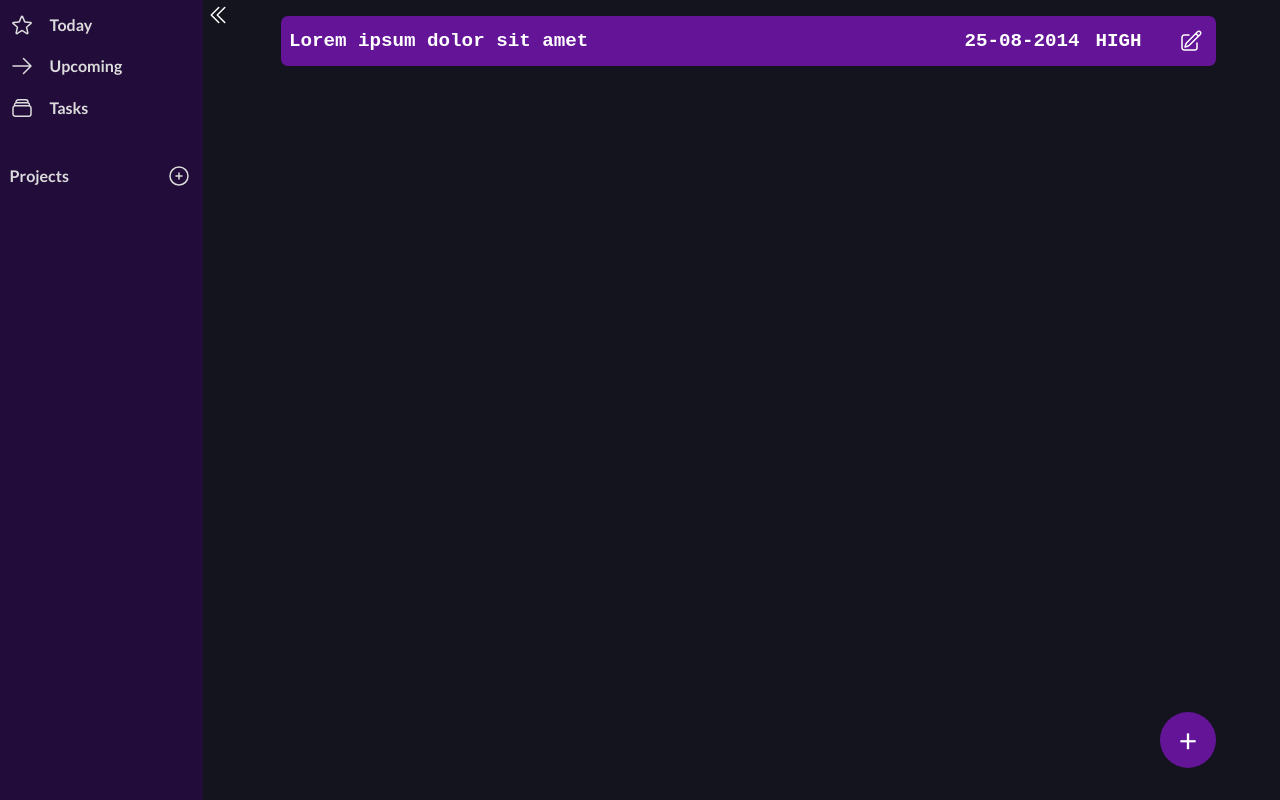
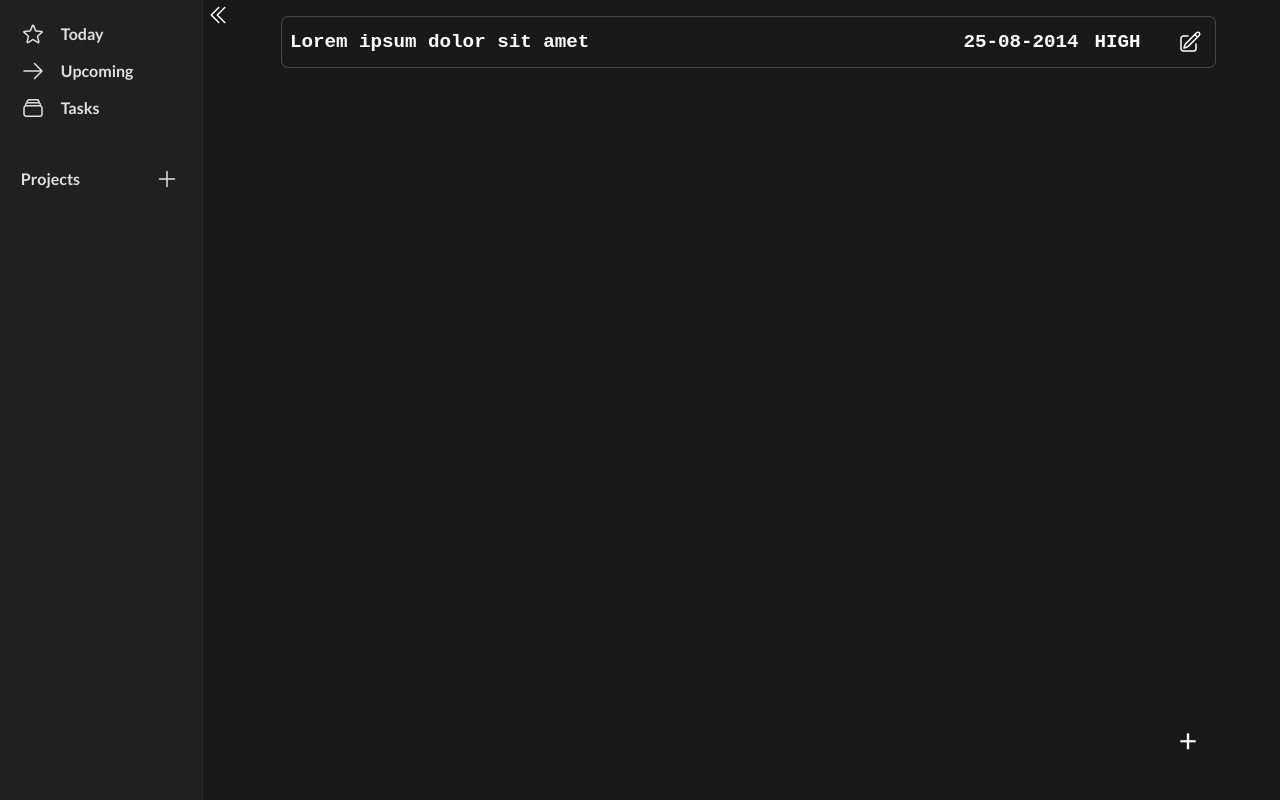
Before and after one commit to Suqbs/todo-list, a website built with webpack: page src/template.html in a window 1280 px wide. Built offline with nearby package versions, Linux system fonts and the light colour scheme.

Commit message:
Change styling

```diff
--- a/src/styles.css
+++ b/src/styles.css
@@ -76,35 +76,38 @@ figcaption {
   --maxWidthforTexts: 65ch;
   --light-weight: 300;
 
+  /* Background Color */
+  --bg-color: rgb(25, 25, 25); /* Charcoal Black */
+
   /* Sidebar Colors */
-  --sidebar-font-color: rgb(220, 220, 220);
-  --sidebar-bg-color: rgb(34, 12, 58);
-  --sidebar-bg-color-hover: rgb(100, 40, 130);
+  --sidebar-font-color: #e0e0e0; /* Light Gray */
+  --sidebar-bg-color: rgb(32, 32, 32); /* Electric Blue */
+  --sidebar-bg-color-hover: rgb(44, 44, 44); /* Darker Electric Blue */
 
   /* Note Header Colors */
-  --note-header-font-color: rgb(255, 255, 255);
-  --note-header-bg-color: rgb(100, 20, 150);
+  --note-header-font-color: white; /* Charcoal Black */
+  --note-header-bg-color: transparent; /* Deep Purple */
+  --note-header-bg-color-hover: rgb(38, 38, 38); /* Darker Deep Purple */
 
   /* Note Body Colors */
-  --note-body-bg-color: rgb(140, 60, 200);
-  --note-body-font-color: rgb(235, 224, 224);
+  --note-body-bg-color: rgb(38, 38, 38);  /* Dark Gray */
+  --note-body-font-color: #e0e0e0; /* Light Gray */
 
-  /* Background Colors */
-  --bg-color: rgb(20, 20, 30);
-
-  /* Icon Colors */
-  --menu-icon-color: rgb(255, 255, 255);
-  --menu-icon-hover: rgb(63, 64, 71);
-  --plus-button-color: rgb(100, 20, 150);
-  --plus-button-color-hover: rgb(138, 28, 206);
+  /* Icon / Button Colors */
+  --menu-icon-color: white; /* Cyan */
+  --menu-icon-hover: rgb(44, 44, 44); /* Darker Cyan */
+  --plus-button-color: transparent; /* Deep Purple */
+  --plus-button-color-hover: rgb(44, 44, 44); /* Darker Deep Purple */
+  --project-add-button-bg-color: rgb(67, 67, 67); /* Transparent Electric Blue */
+  --edit-todo-button-bg-color-hover: rgb(50, 50, 50); /* Transparent Deep Purple */
 
   /* Dialog Colors */
-  --dialog-bg: rgb(59, 68, 75);
-  --dialog-font-color: rgb(255, 255, 255);
-  --dialog-fiels-bg-color: rgb(54, 69, 79);
-  --dialog-fiels-bg-color-hover: rgba(237, 234, 224, 0.712);
-  --dialog-button-bg-color: rgb(100, 20, 150);
-  --dialog-button-bg-color-hover: rgb(138, 28, 206);
+  --dialog-bg: #2f3438; /* Charcoal Black */
+  --dialog-font-color: #e0e0e0; /* Light Gray */
+  --dialog-fiels-bg-color: #373c3f; /* Dark Gray */
+  --dialog-fiels-bg-color-hover: #373c3f; /* Slightly Lighter Gray */
+  --dialog-button-bg-color: #373c3f; /* Electric Blue */
+  --dialog-button-bg-color-hover: #3f4448; /* Darker Electric Blue */
 }
 
 html {
@@ -138,6 +141,7 @@ main {
 .wrap-collapsible {
   /* max-width: var(--maxWidthforTexts); */
   margin-block-end: 1rem;
+  /* border: 2px solid rgb(51, 51, 51); */
 }
 
 .collapsible-content {
@@ -154,9 +158,9 @@ main {
   max-height: 100vh;
 }
 
-.toggle:checked + .lbl-toggle::before {
-  transform: rotate(90deg) translateX(-3px);
-}
+/* .toggle:checked + .lbl-toggle .is-todo-open svg {
+  transform: rotate(90deg);
+} */
 
 .toggle:checked + .lbl-toggle {
   border-bottom-right-radius: 0;
@@ -179,14 +183,19 @@ main {
   justify-content: space-between;
   flex-wrap: wrap;
   gap: 1rem;
+  /* box-shadow: rgba(255, 255, 255, 0.2) 0px 0px 0px 1px inset, rgba(0, 0, 0, 0.9) 0px 0px 0px 1px; */
+  border: 1px solid rgba(255, 255, 255, 0.2);
+  border-radius: 7px;
 
   color: var(--note-header-font-color);
   background: var(--note-header-bg-color);
 
   cursor: pointer;
+  transition: all 0.25s ease-out;
 
-  border-radius: 7px;
-  transition: all 0.25s ease-out;
+  &:hover {
+    background-color: var(--note-header-bg-color-hover);
+  }
 }
 
 /* Sidebar */
@@ -227,8 +236,10 @@ main {
   top: 0;
   left: 0;
   padding: 0.5rem 0.3rem;
-  overflow-y: scroll;
+  overflow-y: auto;
   color: var(--sidebar-font-color);
+  padding-block-start: 1rem;
+  box-shadow: rgba(255, 255, 255, 0.05) -1px 0px 0px 0px inset;
 }
 
 .sidebar-item {
@@ -237,13 +248,12 @@ main {
   display: flex;
   column-gap: 1rem;
   border-radius: 10px;
-  margin-block-end: 0.5rem;
   color: inherit;
 }
 
 .sidebar-item,
 .project-header {
-  padding: 0.3rem;
+  padding: 0.4rem 1rem;
   border-radius: 10px;
   align-items: center;
   transition: background-color 0.3s ease;
@@ -278,7 +288,7 @@ main {
     cursor: pointer;
 
     &:hover {
-      background-color: rgba(0, 0, 0, 0.3);
+      background-color: var(--project-add-button-bg-color);
     }
   }
 }
@@ -290,6 +300,13 @@ main {
   overflow-y: auto;
   padding-inline-end: 1rem;
   margin-block-end: 2rem;
+}
+
+.todo-title {
+  display: grid;
+  grid-auto-flow: column;
+  align-items: center;
+  gap: 0.2rem;
 }
 
 .scroll-indicator-span {
@@ -364,7 +381,7 @@ main {
 
   &:hover {
     /* border: 2px solid #b7ada47a; */
-    background-color: rgba(0, 0, 0, 0.3);
+    background-color: var(--edit-todo-button-bg-color-hover);
   }
 }
 
@@ -474,7 +491,7 @@ dialog {
   }
 
   .completed-label .completed::after {
-    background-color: #fff;
+    background-color: rgb(50, 50, 50);
     border-radius: 50%;
     content: "";
     height: 0.875em;
@@ -489,12 +506,12 @@ dialog {
   }
 
   .completed-label .completed:hover {
-    background-color: #c9cbcd;
+    background-color: #9c9da0;
     transition-duration: 0s;
   }
 
   .completed-label .completed:checked {
-    background-color: rgb(138, 28, 206);
+    background-color: rgb(102, 102, 102);
   }
 
   .completed-label .completed:checked::after {
@@ -507,6 +524,6 @@ dialog {
   }
 
   .completed-label .completed:checked:hover {
-    background-color: rgb(100, 20, 150);
+    background-color: rgb(85, 85, 85);
   }
 }
--- a/src/template.html
+++ b/src/template.html
@@ -54,8 +54,9 @@
             for="collapsible"
             class="lbl-toggle horizontal-vertical-centering"
           >
-            <span>Lorem ipsum dolor sit amet</span>
-
+            <div class="todo-title">
+              <p>Lorem ipsum dolor sit amet</p>
+            </div>
             <div class="todo-info">
               <span class="due-date">25-08-2014</span>
               <span class="priority">HIGH</span>
@@ -150,7 +151,6 @@
       </symbol>
 
       <symbol
-        xmlns="http://www.w3.org/2000/svg"
         id="menu-icon"
         fill="none"
         viewBox="0 0 24 24"
@@ -221,7 +221,7 @@
         <path
           stroke-linecap="round"
           stroke-linejoin="round"
-          d="M12 9v6m3-3H9m12 0a9 9 0 1 1-18 0 9 9 0 0 1 18 0Z"
+          d="M12 4.5v15m7.5-7.5h-15"
         />
       </symbol>
 
@@ -231,6 +231,7 @@
         stroke-width="1.5"
         stroke="currentColor"
         class="size-6"
+        id="is-todo-open"
       >
         <path
           stroke-linecap="round"
```
